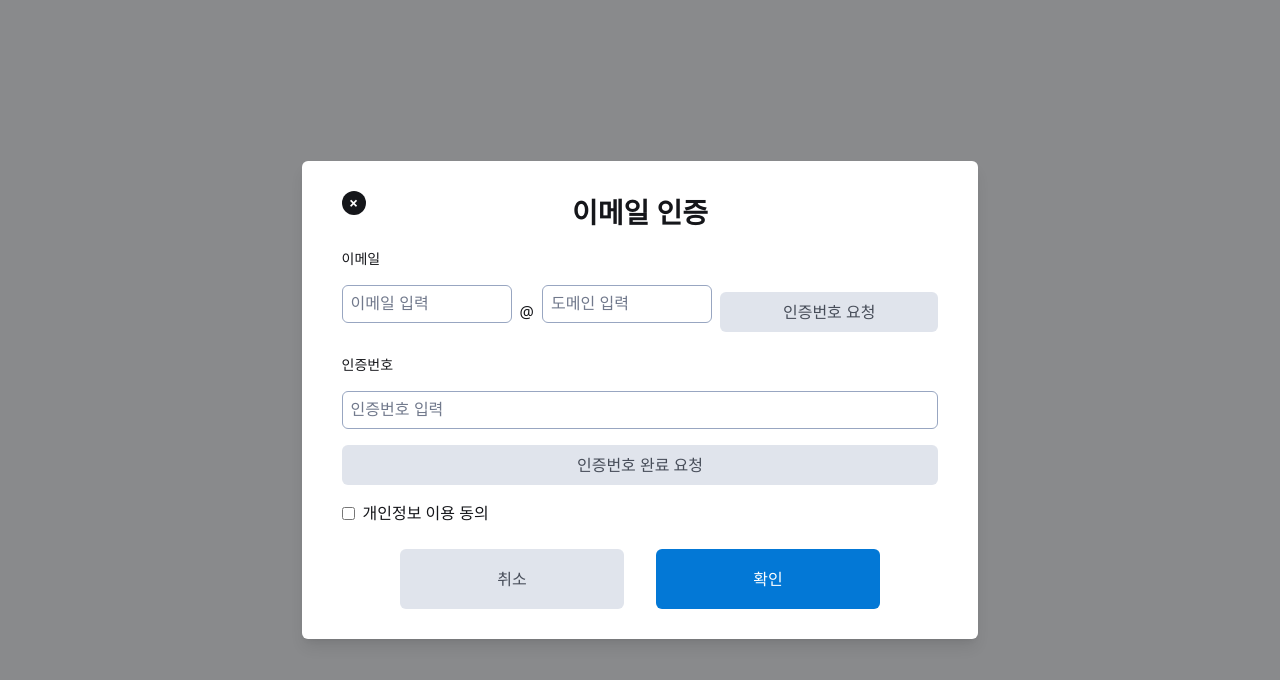
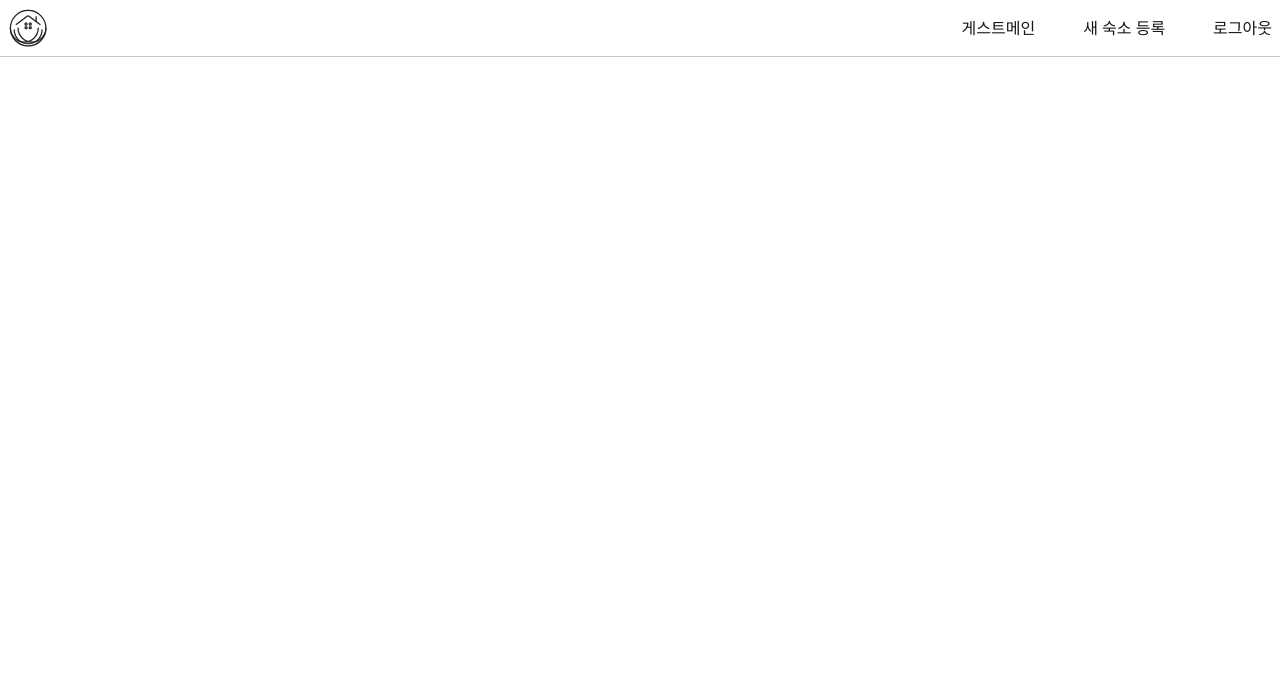
Before and after one commit to oz-04-main-001/Frontend, a React (Vite) app: page / in a window 1280 px wide. Shown: the top 680 px of the page. Built offline with nearby package versions, Linux system fonts and the light colour scheme; the HTML template or start-up script is replaced by a standard one; a web font is replaced by a local one.

Commit message:
App 수정

```diff
--- a/src/App.tsx
+++ b/src/App.tsx
@@ -1,70 +1,24 @@
-import Popup from './components/Popup';
-import Button, { BtnSize, BtnType } from './assets/buttons/Button'; // BtnSize와 BtnType을 import
-import { Input } from './assets/Input';
+import { BrowserRouter, Routes, Route } from 'react-router-dom';
+import Main from './pages/Main';
+import Search from './pages/search';
+import Accommodations from './pages/room/Accommodations';
+import Stateroom from './pages/room/Stateroom';
+import Orders from './pages/room/Orders';
+import Header from './assets/Header';
 
-const EmailVerification = ({ onClose }: { onClose: () => void }) => {
-  const handleRequestVerification = () => {
-    console.log('인증번호 요청');
-    // 추가 로직을 여기에 작성할 수 있습니다.
-  };
+function App() {
+  return (
+    <BrowserRouter>
+    <Header labels={['게스트메인','새 숙소 등록','로그아웃']}/>
+      <Routes>
+        <Route path="/" element={<Main />} />
+        <Route path="/search" element={<Search />} />
+        <Route path="/accommodations" element={<Accommodations />} />
+        <Route path="/stateroom" element={<Stateroom />} />
+        <Route path="/stateroom/order" element={<Orders />} />
+      </Routes>
+    </BrowserRouter>
+  );
+}
 
-  const handleCompleteVerification = () => {
-    console.log('인증번호 완료 요청');
-    // 추가 로직을 여기에 작성할 수 있습니다.
-  };
-
-  return (
-    <Popup
-      title="이메일 인증"
-      onClose={onClose}
-      subTitle=""
-      buttonText={{ text1: '취소', text2: '확인' }}
-      onClickLogic1={onClose} // 취소 버튼 로직
-      onClickLogic2={onClose} // 확인 버튼 로직 (필요시 추가 로직을 여기에 추가할 수 있습니다)
-      titleClass="font-bold text-2xl"
-      subTitleClass="hidden"
-      containerClass="w-auto h-auto"
-    >
-      <div className="flex flex-col space-y-4">
-        <label className="text-sm" htmlFor="email">
-          이메일
-        </label>
-
-        {/* 이메일 입력과 '@' 기호, 도메인 입력란, 인증번호 요청 버튼을 한 줄로 배치 */}
-        <div className="flex items-center space-x-2">
-          <Input id="email" type="email" placeholder="이메일 입력" className="flex-grow" />
-          <span>@</span>
-          <Input id="domain" type="text" placeholder="도메인 입력" className="w-32" />
-          <Button
-            size={BtnSize.l}
-            text="인증번호 요청"
-            type={BtnType.popup}
-            onClick={handleRequestVerification}
-            className="transform -translate-y-[-6px]" // Tailwind CSS를 사용한 위치 조정
-          />
-        </div>
-
-        <label className="text-sm" htmlFor="verificationCode">
-          인증번호
-        </label>
-        <Input id="verificationCode" type="text" placeholder="인증번호 입력" />
-
-        <Button
-          size={BtnSize.l}
-          text="인증번호 완료 요청"
-          type={BtnType.popup}
-          onClick={handleCompleteVerification}
-        />
-
-        <div className="flex items-center mt-4">
-          <input type="checkbox" id="privacyAgreement" />
-          <label className="ml-2" htmlFor="privacyAgreement">
-            개인정보 이용 동의
-          </label>
-        </div>
-      </div>
-    </Popup>
-  );
-};
-
-export default EmailVerification;
+export default App;
```
